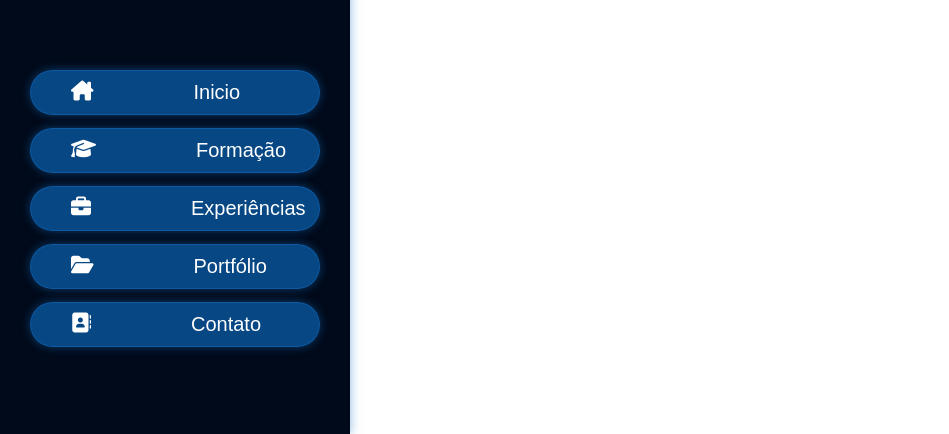
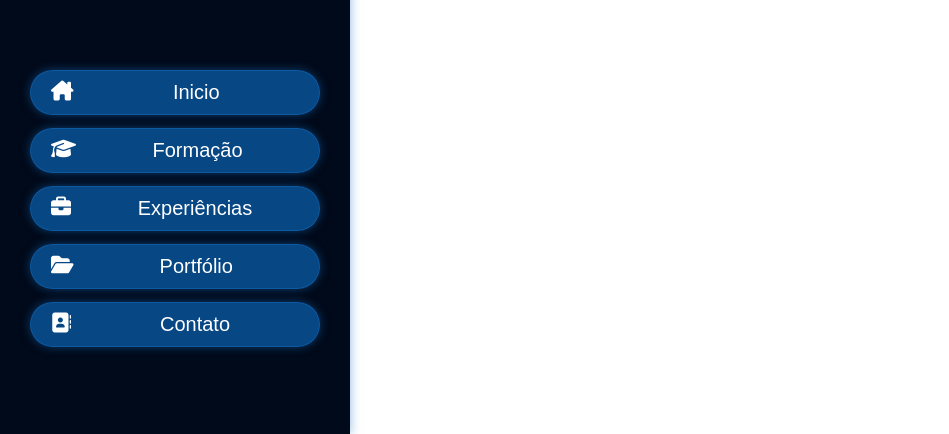
Before and after one commit to MADS-Coder/git-page, a plain HTML site: page index.html in a window 1280 px wide. Shown: the part 366-800 px from the top of the page, without its empty margins (0-949 px from the left). Drawn offline with nearby package versions, Linux system fonts and the light colour scheme.

Commit message:
Atualização CSS

```diff
--- a/css/style.css
+++ b/css/style.css
@@ -139,7 +139,7 @@ header .navbar ul li i {
     margin: 0;
     padding: 0 10rem 0 1rem;
     float: left;
-    margin-left: -7rem;
+    margin-right: -9rem;
 }
 
 header .navbar ul {
@@ -157,8 +157,8 @@ header .navbar ul li a {
     color: #fff;
     font-size: 2rem;
     border-radius: 5rem;
-    text-align: left;
-    padding-left: 10rem;
+    text-align: center;
+    padding-left: 1rem;
 }
 
 
```
